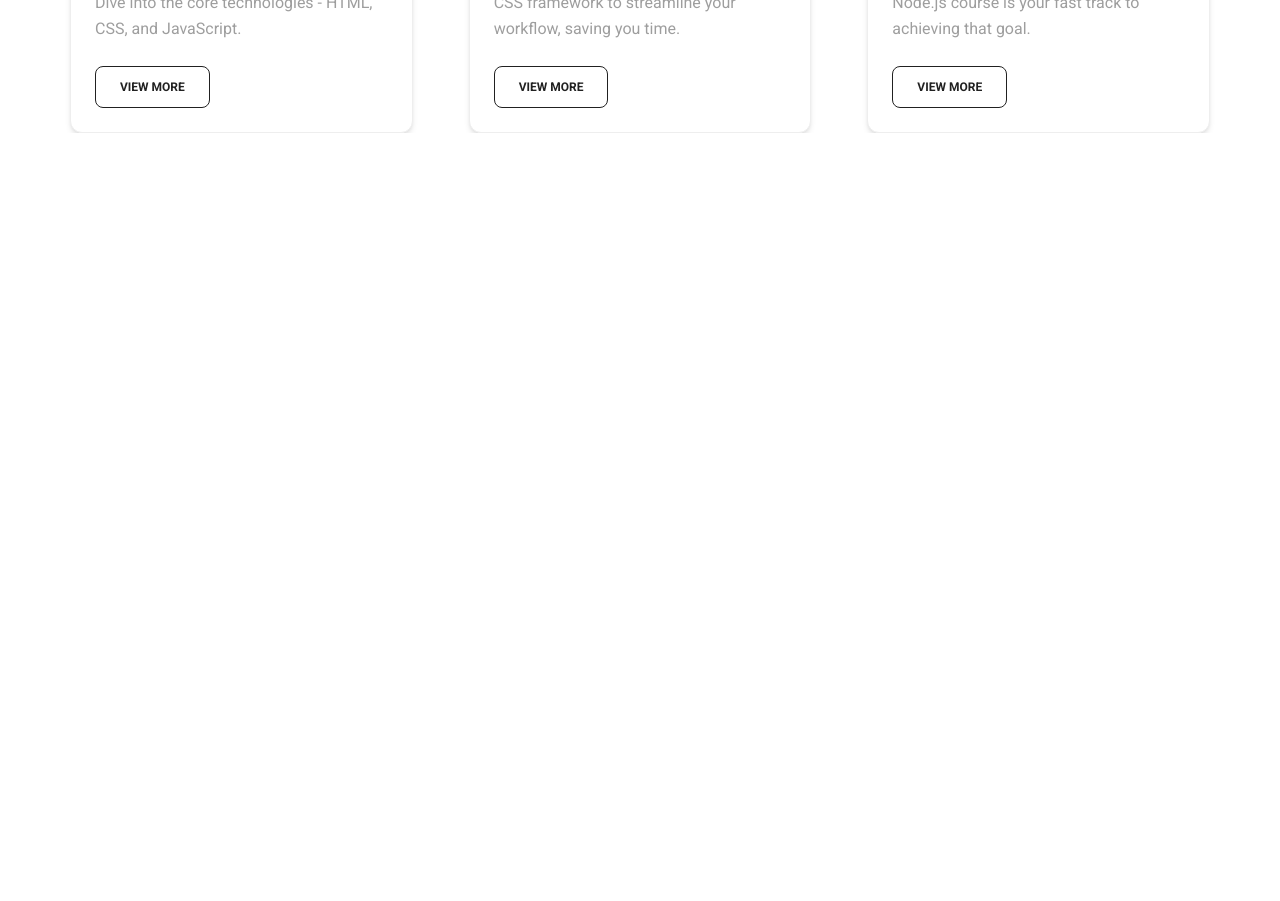
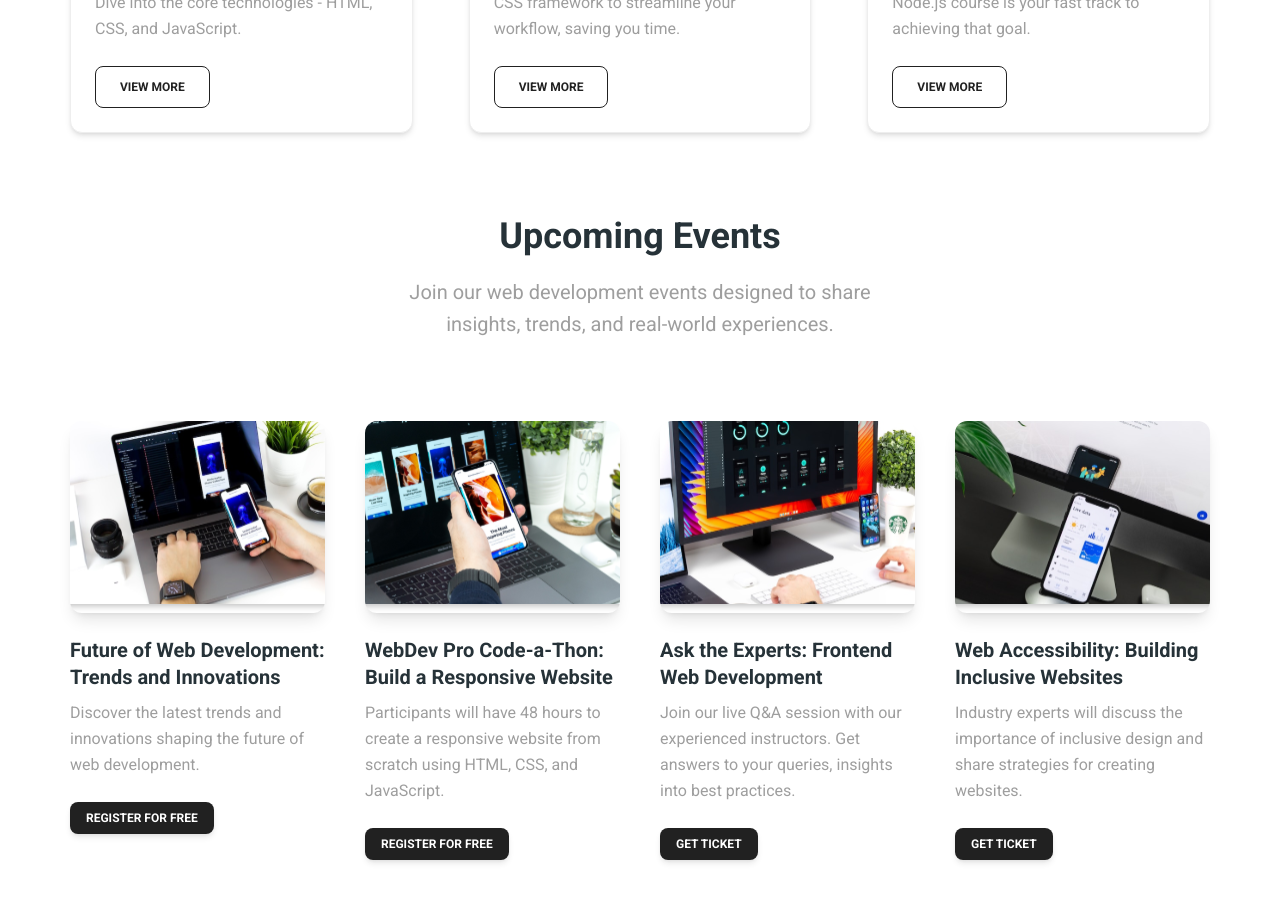
Before and after one commit to ameen-sid/Team-Eagles-Website, a Next.js app: page / in a window 1280 px wide. Shown: the part 2620-3521 px from the top of the page. Before the commit the page ends 2753 px from the top, so only its background shows below. Built offline with nearby package versions, Linux system fonts and the light colour scheme.

Commit message:
Updated Page.tsx file

```diff
--- a/src/app/page.tsx
+++ b/src/app/page.tsx
@@ -3,6 +3,7 @@ import { NavBar } from "@/components";
 import Hero from "./hero";
 import OurImpressiveStats from "./our-impressive-stats";
 import ExplorePlayers from "./explore-players";
+import Events from "./events";
 
 export default function Home() {
   return (
@@ -11,6 +12,7 @@ export default function Home() {
       <Hero />
       <OurImpressiveStats />
       <ExplorePlayers />
+      <Events />
     </>
   );
 }
```
